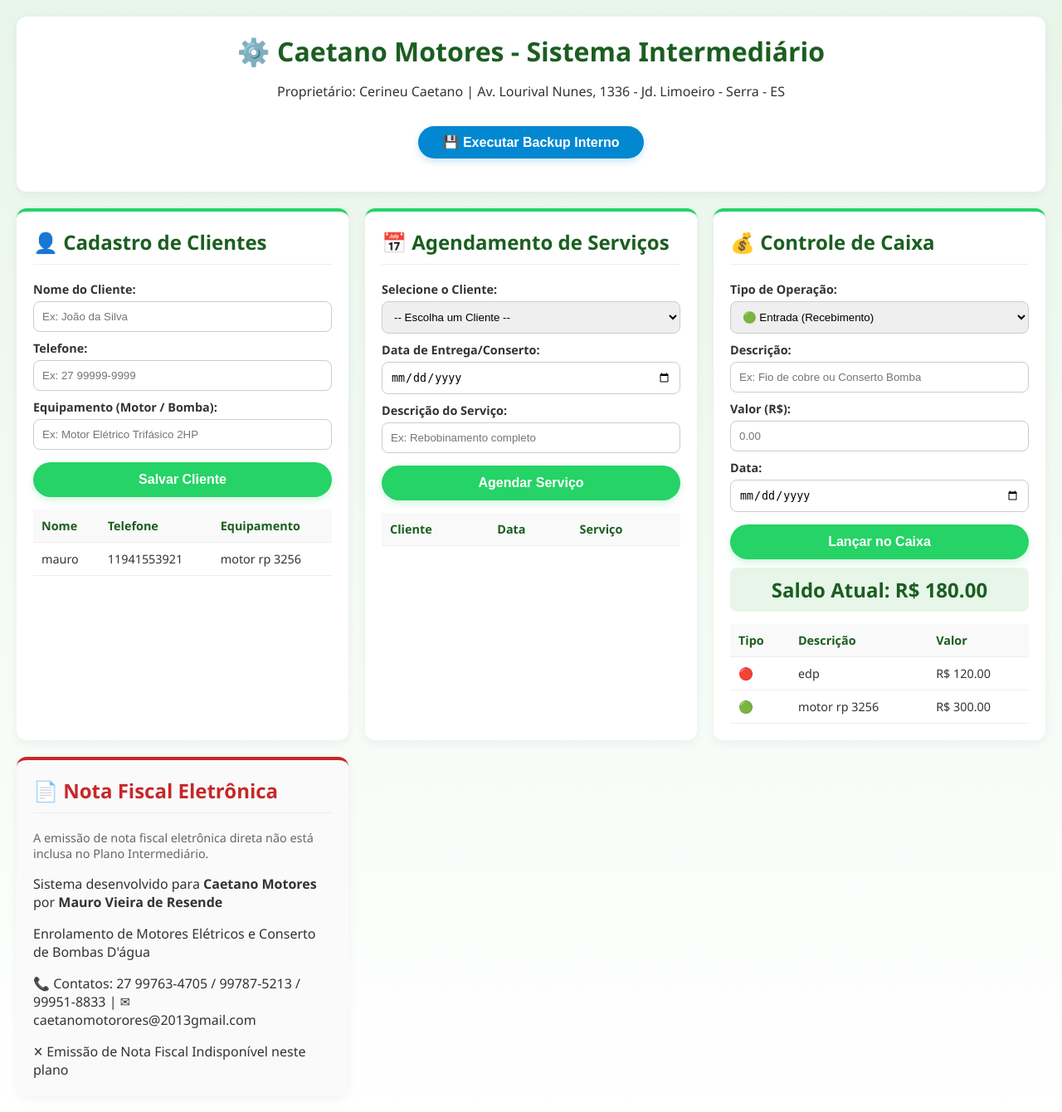
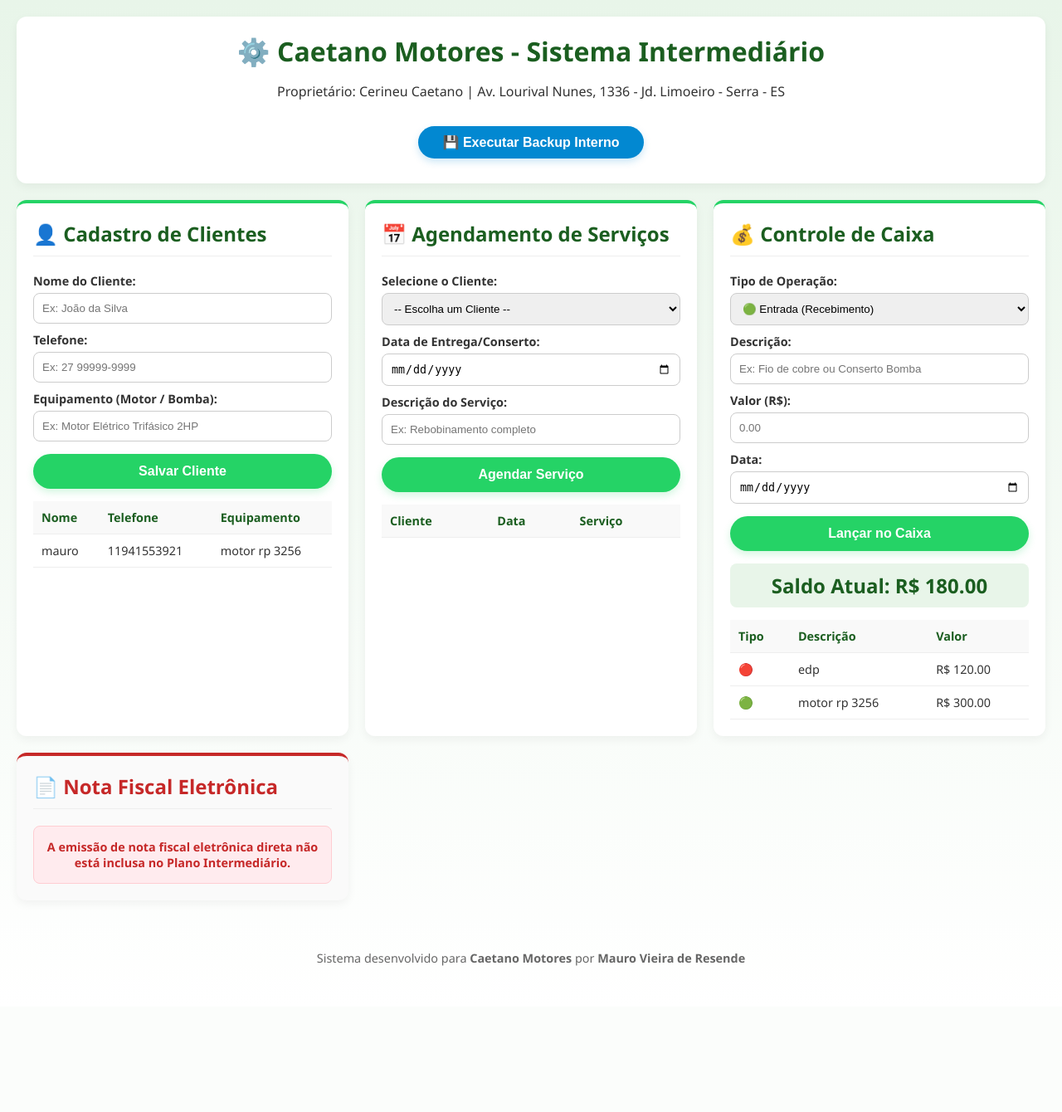
Before and after one commit to Resende63/caetano-motores, a Flask app: page / in a window 1280 px wide. Shown: the whole page at 83% size. After the commit the page ends 1164 px from the top, so only its background shows below. Run offline with Flask 3, Linux system fonts and the light colour scheme; data comes from the database, SQL or seed files in the repository; data that the repository does not hold is empty.

Commit message:
Enhance painel.html layout and styling
Updated layout and styles for improved user experience.

```diff
--- a/templates/painel.html
+++ b/templates/painel.html
@@ -23,10 +23,10 @@
         label { display: block; margin-top: 10px; font-weight: bold; font-size: 0.9em; }
         input, select { width: 100%; padding: 10px; margin-top: 5px; border: 1px solid #ccc; border-radius: 8px; box-sizing: border-box; }
 
-        /* Botão estilo WhatsApp */
+        /* Botões */
         .btn-whats { background-color: #25D366; color: white; padding: 12px; border: none; border-radius: 25px; font-weight: bold; font-size: 1em; cursor: pointer; width: 100%; margin-top: 15px; box-shadow: 0 4px 10px rgba(37, 211, 102, 0.2); transition: 0.2s;}
         .btn-whats:hover { background-color: #128C7E; }
-        .btn-backup { background-color: #0288d1; box-shadow: 0 4px 10px rgba(2, 136, 209, 0.2); margin-bottom: 20px;}
+        .btn-backup { background-color: #0288d1; box-shadow: 0 4px 10px rgba(2, 136, 209, 0.2); margin-bottom: 10px; width: auto; padding: 10px 30px;}
         .btn-backup:hover { background-color: #01579b; }
 
         /* Tabelas */
@@ -34,9 +34,10 @@
         th, td { padding: 10px; border-bottom: 1px solid #eee; text-align: left; }
         th { background-color: #f9f9f9; color: #1b5e20; }
 
-        .saldo-box { font-size: 1.5em; font-weight: bold; color: #1b5e20; margin-top: 10px; padding: 10px; background: #e8f5e9; border-radius: 8px; text-align: center;}
+        .saldo-box { font-size: 1.5em; font-weight: bold; color: #1b5e20; margin-top: 15px; padding: 10px; background: #e8f5e9; border-radius: 8px; text-align: center;}
         .alert { background: #fff3cd; color: #856404; padding: 10px; border-radius: 8px; margin-bottom: 20px; text-align: center; font-weight: bold;}
-        .nfe-bloqueada { background: #ffebee; color: #c62828; padding: 10px; border-radius: 8px; font-weight: bold; font-size: 0.9em; text-align: center; margin-top: 15px; border: 1px solid #ffcdd2;}
+        .nfe-bloqueada { background: #ffebee; color: #c62828; padding: 15px; border-radius: 8px; font-weight: bold; font-size: 0.9em; text-align: center; margin-top: 15px; border: 1px solid #ffcdd2;}
+        .footer { text-align: center; margin-top: 30px; padding: 15px; color: #666; font-size: 0.9em; }
     </style>
 </head>
 <body>
@@ -44,7 +45,7 @@
     <div class="header">
         <h1>⚙️ Caetano Motores - Sistema Intermediário</h1>
         <p>Proprietário: Cerineu Caetano | Av. Lourival Nunes, 1336 - Jd. Limoeiro - Serra - ES</p>
-        <a href="/backup"><button class="btn-whats btn-backup" style="width: auto; padding: 10px 30px;">💾 Executar Backup Interno</button></a>
+        <a href="/backup"><button type="button" class="btn-whats btn-backup">💾 Executar Backup Interno</button></a>
     </div>
 
     {% with messages = get_flashed_messages() %}
@@ -55,7 +56,7 @@
       {% endif %}
     {% endwith %}
 
-  </div>   <div class="grid">
+    <div class="grid">
 
         <!-- MÓDULO 1: CADASTRO DE CLIENTES -->
         <div class="modulo">
@@ -79,7 +80,11 @@
                 </thead>
                 <tbody>
                     {% for cliente in clientes %}
-                    <tr><td>{{ cliente.nome }}</td><td>{{ cliente.telefone }}</td><td>{{ cliente.equipamento }}</td></tr>
+                    <tr>
+                        <td>{{ cliente.nome }}</td>
+                        <td>{{ cliente.telefone }}</td>
+                        <td>{{ cliente.equipamento }}</td>
+                    </tr>
                     {% endfor %}
                 </tbody>
             </table>
@@ -112,7 +117,11 @@
                 </thead>
                 <tbody>
                     {% for agendamento in agendamentos %}
-                    <tr><td>{{ agendamento.nome_cliente }}</td><td>{{ agendamento.data }}</td><td>{{ agendamento.servico }}</td></tr>
+                    <tr>
+                        <td>{{ agendamento.nome_cliente }}</td>
+                        <td>{{ agendamento.data }}</td>
+                        <td>{{ agendamento.servico }}</td>
+                    </tr>
                     {% endfor %}
                 </tbody>
             </table>
@@ -158,21 +167,19 @@
             </table>
         </div>
 
-
-
         <!-- MÓDULO 4: NOTA FISCAL -->
         <div class="modulo" style="border-top-color: #c62828; background-color: #fafafa;">
             <h2 style="color: #c62828;">📄 Nota Fiscal Eletrônica</h2>
-            <p style="color: #666; font-size: 0.9em;">A emissão de nota fiscal eletrônica direta não está inclusa no Plano Intermediário.</p>
-          <!-- RODAPÉ ATUALIZADO COM SEU NOME COMO DESENVOLVEDOR --> <!-- RODAPÉ ATUALIZADO COM O SEU NOME COMO DESENVOLVEDOR -->
+            <div class="nfe-bloqueada">
+                A emissão de nota fiscal eletrônica direta não está inclusa no Plano Intermediário.
+            </div>
+        </div>
+
+    </div>
+
     <div class="footer">
         <p>Sistema desenvolvido para <b>Caetano Motores</b> por <b>Mauro Vieira de Resende</b></p>
-        <p>Enrolamento de Motores Elétricos e Conserto de Bombas D'água</p>
-        <p>📞 Contatos: 27 99763-4705 / 99787-5213 / 99951-8833 | ✉ caetanomotorores@2013gmail.com</p>
     </div>
 
 </body>
 </html>
-
-
-                ✕ Emissão de Nota Fiscal Indisponível neste plano
```
